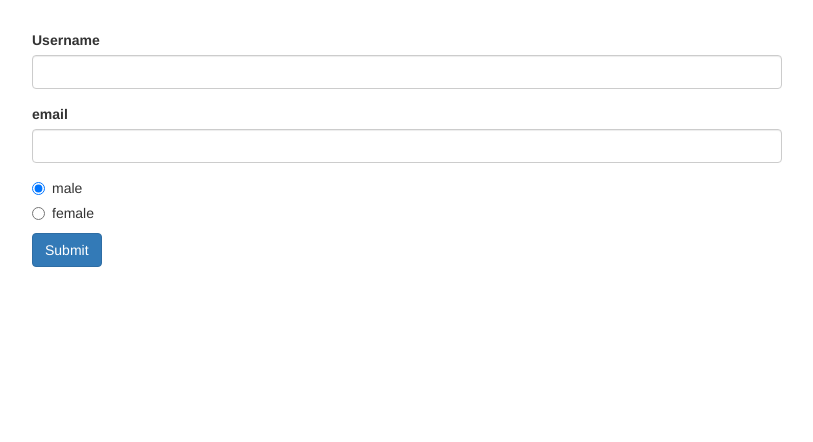
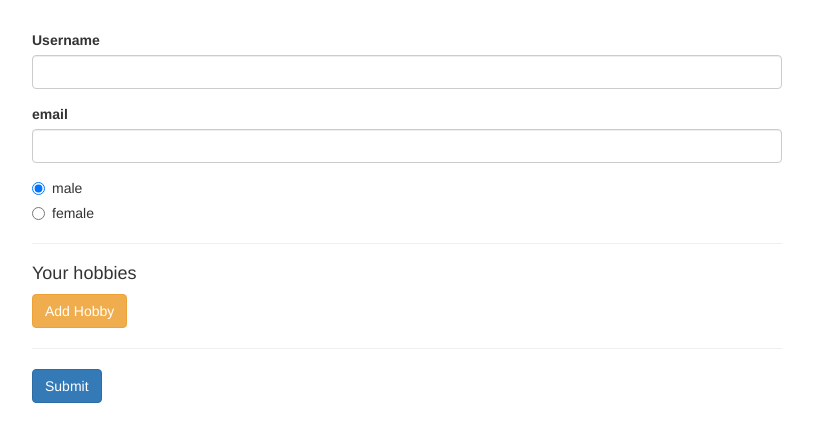
Before and after one commit to singhsanket143/AngularFormDemo2reactive, an Angular app: page / in a window 1280 px wide. Shown: the top 442 px of the page, without its empty margins (233-1046 px from the left). Built offline with nearby package versions, Linux system fonts and the light colour scheme.

Commit message:
form array added

```diff
--- a/src/app/app.component.html
+++ b/src/app/app.component.html
@@ -31,8 +31,18 @@
               [value]="gender">{{ gender }}
           </label>
         </div>
+        <hr>
+        <div formArrayName="hobbies">
+          <h4>Your hobbies</h4>
+          <button class="btn btn-warning" type="button" (click)="onAddHobby()">Add Hobby</button>
+          <br>
+          <div class="form-group" *ngFor="let hobbyControl of signUpForm.get('hobbies').controls; let i = index;">
+            <input type="text" class="form-control" [formControlName]="i">
+          </div>
+        </div>
+
         <span *ngIf="!signUpForm.valid && signUpForm.touched" class="help-block">Please enter a valid data</span>
-
+        <hr>
         <button class="btn btn-primary" type="submit">Submit</button>
       </form>
     </div>
--- a/src/app/app.component.ts
+++ b/src/app/app.component.ts
@@ -1,12 +1,12 @@
 import {Component, OnInit} from '@angular/core';
-import {FormControl, FormGroup, Validators} from '@angular/forms';
+import {FormArray, FormControl, FormGroup, Validators} from '@angular/forms';
 
 @Component({
   selector: 'app-root',
   templateUrl: './app.component.html',
   styleUrls: ['./app.component.css']
 })
-export class AppComponent implements OnInit{
+export class AppComponent implements OnInit {
   genders = ['male', 'female'];
   signUpForm: FormGroup;
 
@@ -16,11 +16,17 @@
         'username': new FormControl(null, Validators.required),
         'email': new FormControl(null, [Validators.required, Validators.email])
       }),
-      'gender': new FormControl('male')
+      'gender': new FormControl('male'),
+      'hobbies': new FormArray([])
     });
   }
 
   onSubmit() {
     console.log(this.signUpForm);
   }
+
+  onAddHobby() {
+    const control = new FormControl(null, Validators.required);
+    (<FormArray>this.signUpForm.get('hobbies')).push(control);
+  }
 }
```
